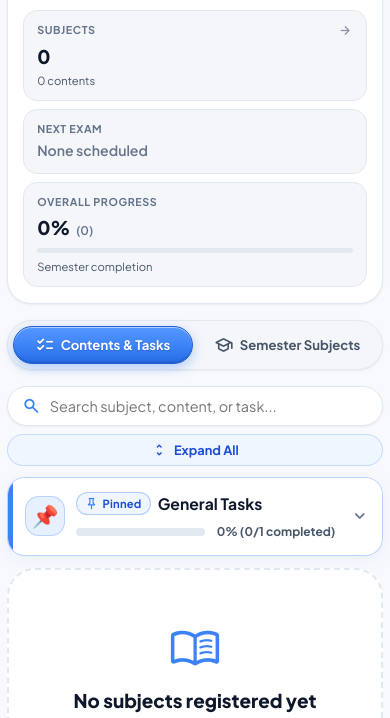
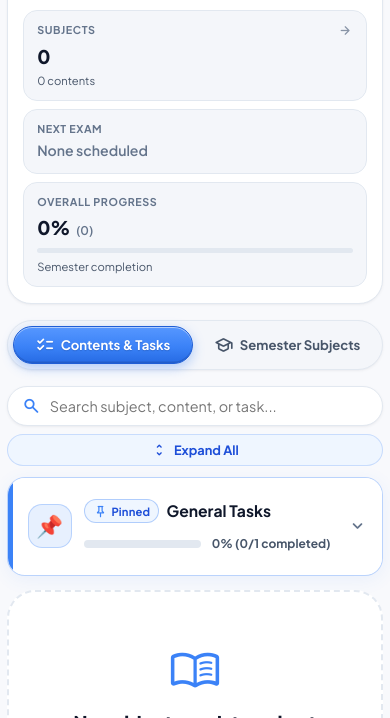
Before and after one commit to cparthur1/gorit, a plain HTML site: page index.html in a window 390 px wide. Shown: the part 114-832 px from the top of the page. Drawn offline with nearby package versions, Linux system fonts and the light colour scheme; no server answers.

Commit message:
style(mobile): increase collapsed subject header height and internal spacing
Signed-off-by: Arthur <arthur.paludo.c@gmail.com>

```diff
--- a/css/styles.css
+++ b/css/styles.css
@@ -3434,22 +3434,43 @@ dialog.m3-app-dialog[open]:where(:not([data-closing]))::backdrop {
     width: 100%;
   }
 
-  /* Subject Card */
+  /* Subject Card (More spacious & taller on mobile) */
   .subject-card {
     border-radius: var(--radius-lg);
-    margin-bottom: 0.75rem;
+    margin-bottom: 0.9rem;
   }
 
   .subject-header {
-    padding: 0.85rem 0.75rem;
+    padding: 1.2rem 0.9rem;
+    gap: 0.8rem;
+    min-height: 96px;
+    border-left-width: 5px;
+  }
+
+  .subject-info {
+    display: flex;
+    flex-direction: column;
+    gap: 0.6rem;
+  }
+
+  .subject-title-row {
+    gap: 0.5rem 0.55rem;
+    margin-bottom: 0;
+  }
+
+  .subject-meta-chips {
+    gap: 0.45rem;
+  }
+
+  .subject-header .progress-wrap {
+    margin-top: 0.15rem;
     gap: 0.65rem;
-    border-left-width: 5px;
   }
 
   .subject-icon-box {
-    width: 40px;
-    height: 40px;
-    min-width: 40px;
+    width: 44px;
+    height: 44px;
+    min-width: 44px;
   }
 
   .subject-emoji-icon {
--- a/sw.js
+++ b/sw.js
@@ -4,7 +4,7 @@
  * Gorit - Offline PWA Service Worker
  */
 
-const CACHE_NAME = 'gorit-v1.5.2';
+const CACHE_NAME = 'gorit-v1.5.3';
 
 const BASE_PATH = self.registration && self.registration.scope
   ? new URL(self.registration.scope).pathname.replace(/\/$/, '')
```
